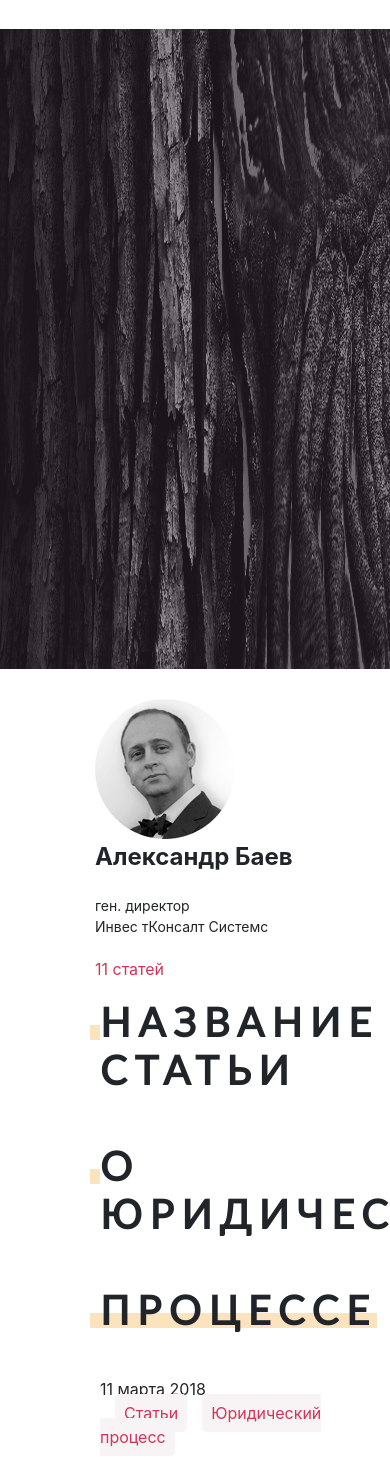
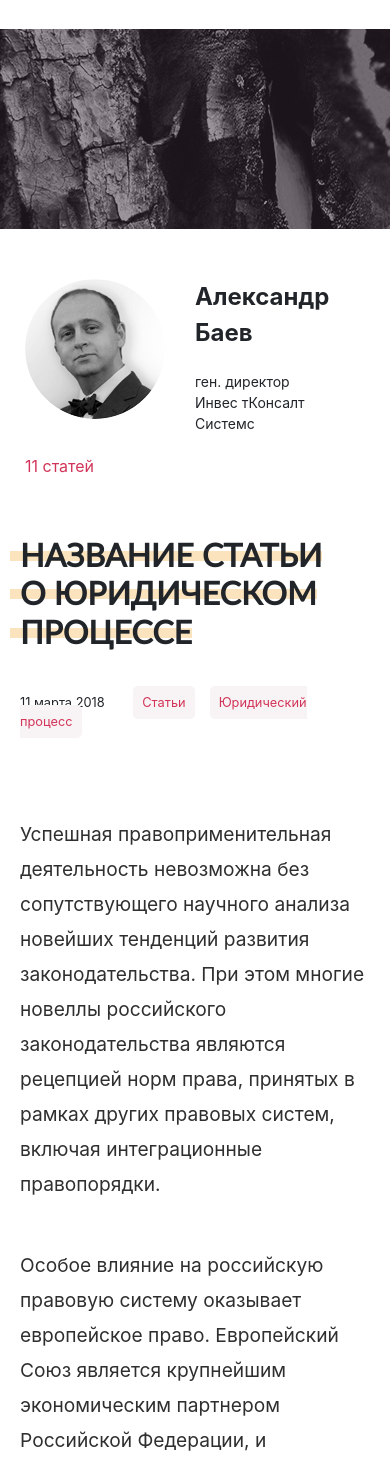
Before and after one commit to Wemonsh/newIKS, a PHP site: page /pages/article.php in a window 390 px wide. Shown: the part 331-1788 px from the top of the page. Run offline with PHP 8.4, Linux system fonts and the light colour scheme.

Commit message:
article fix

```diff
--- a/_block/pages/article/article.php
+++ b/_block/pages/article/article.php
@@ -13,7 +13,7 @@
 <section class="article">
     <div class="container">
         <div class="row">
-            <div class=".col-md-12 col-xl-2">
+            <div class=".col-md-12 col-xl-2 cover-author">
                 <div class="author">
                     <img src="/img/avatar.png" alt="">
                     <span class="name">Александр Баев</span>
@@ -63,7 +63,7 @@
                     </a>
                 </div>
             </div>
-            <div class="col-12">
+            <div class="col-12 article-links">
                 <a href="#">
                     <div class="left">
                         <img src="/img/card-left.png" alt="">
--- a/css/_block/_media.scss
+++ b/css/_block/_media.scss
@@ -2830,6 +2830,7 @@ footer {
   .banner {
     min-height: 640px !important;
     img {
+      object-fit: cover;
       width: 100%;
       min-height: 100% !important;
     }
@@ -2837,7 +2838,6 @@ footer {
 }
 
 .article {
-  margin-bottom: 50px;
   padding-bottom: 100px;
   background-color: #ffffff;
   .container {
@@ -3071,7 +3071,7 @@ footer {
   }
 }
 
-@media (max-width: 1200px) {
+@media (max-width: 1280px) {
   .article {
     .container {
       .cover-article {
@@ -3085,14 +3085,112 @@ footer {
         margin-top: 150px;
         max-width: 100%;
         img {
+          width: 140px;
+          border-radius: 50%;
           float: left;
           margin-right: 30px;
         }
       }
-    }
-  }
-}
-
+      .left {
+        float: none;
+        max-width: 100%;
+        span {
+          margin-bottom: 10px;
+          padding-top: 10px;
+        }
+      }
+
+      .right {
+        float: none;
+        margin-top: 30px;
+        max-width: 100%;
+        span {
+          margin-bottom: 10px;
+          padding-top: 10px;
+        }
+      }
+    }
+  }
+}
+
+@media (max-width: 720px) {
+  .article-header {
+    max-height: 320px;
+  }
+  .article {
+    .container {
+      .cover-author {
+        background-color: #ffffff;
+      }
+      .cover-article {
+        padding: 60px 20px;
+        font-size: 0.8em;
+      }
+      .right-sidebar {
+
+      }
+      .author {
+        margin-top: 50px;
+        padding: 0px 10px;
+        img {
+
+        }
+      }
+
+      .left, .right {
+        font-size: 0.8em;
+        max-height: 150px;
+        img {
+          max-width: 150px;
+          height: 150px;
+        }
+        span {
+          margin-bottom: 10px;
+          margin-top: 10px;
+        }
+      }
+
+    }
+  }
+}
+
+
+@media (max-width: 560px) {
+  .article {
+    .container {
+      .cover-article {
+        h1 {
+          letter-spacing: normal;
+          font-size: 2.5em !important;
+          span {
+            margin-left: -10px;
+            padding-left: 10px;
+          }
+          .line {
+            position: relative;
+            &::after {
+              content: "";
+              position: absolute;
+              z-index: -1;
+              top: 10px;
+              left: 0px;
+              right: 0px;
+              bottom: 0px;
+              border-top: #fbe3bd solid 10px;
+            }
+          }
+        }
+      }
+      .left, .right {
+        padding-left: 10px;
+        padding-right: 10px;
+        img {
+          display: none;
+        }
+      }
+    }
+  }
+}
 
 .modal-content {
   border: 3px solid #e5e0e1;
--- a/css/style.css
+++ b/css/style.css
@@ -2943,11 +2943,12 @@ footer {
   .article-header .banner {
     min-height: 640px !important; }
     .article-header .banner img {
+      -o-object-fit: cover;
+      object-fit: cover;
       width: 100%;
       min-height: 100% !important; }
 
 .article {
-  margin-bottom: 50px;
   padding-bottom: 100px;
   background-color: #ffffff; }
   .article .container {
@@ -3130,7 +3131,7 @@ footer {
         bottom: 0px;
         border-top: #fbe3bd solid 15px; } }
 
-@media (max-width: 1200px) {
+@media (max-width: 1280px) {
   .article .container .cover-article {
     padding-top: 20px; }
   .article .container .right-sidebar {
@@ -3140,8 +3141,68 @@ footer {
     margin-top: 150px;
     max-width: 100%; }
     .article .container .author img {
+      width: 140px;
+      border-radius: 50%;
       float: left;
-      margin-right: 30px; } }
+      margin-right: 30px; }
+  .article .container .left {
+    float: none;
+    max-width: 100%; }
+    .article .container .left span {
+      margin-bottom: 10px;
+      padding-top: 10px; }
+  .article .container .right {
+    float: none;
+    margin-top: 30px;
+    max-width: 100%; }
+    .article .container .right span {
+      margin-bottom: 10px;
+      padding-top: 10px; } }
+
+@media (max-width: 720px) {
+  .article-header {
+    max-height: 320px; }
+  .article .container .cover-author {
+    background-color: #ffffff; }
+  .article .container .cover-article {
+    padding: 60px 20px;
+    font-size: 0.8em; }
+  .article .container .author {
+    margin-top: 50px;
+    padding: 0px 10px; }
+  .article .container .left, .article .container .right {
+    font-size: 0.8em;
+    max-height: 150px; }
+    .article .container .left img, .article .container .right img {
+      max-width: 150px;
+      height: 150px; }
+    .article .container .left span, .article .container .right span {
+      margin-bottom: 10px;
+      margin-top: 10px; } }
+
+@media (max-width: 560px) {
+  .article .container .cover-article h1 {
+    letter-spacing: normal;
+    font-size: 2.5em !important; }
+    .article .container .cover-article h1 span {
+      margin-left: -10px;
+      padding-left: 10px; }
+    .article .container .cover-article h1 .line {
+      position: relative; }
+      .article .container .cover-article h1 .line::after {
+        content: "";
+        position: absolute;
+        z-index: -1;
+        top: 10px;
+        left: 0px;
+        right: 0px;
+        bottom: 0px;
+        border-top: #fbe3bd solid 10px; }
+  .article .container .left, .article .container .right {
+    padding-left: 10px;
+    padding-right: 10px; }
+    .article .container .left img, .article .container .right img {
+      display: none; } }
 
 .modal-content {
   border: 3px solid #e5e0e1; }
```
